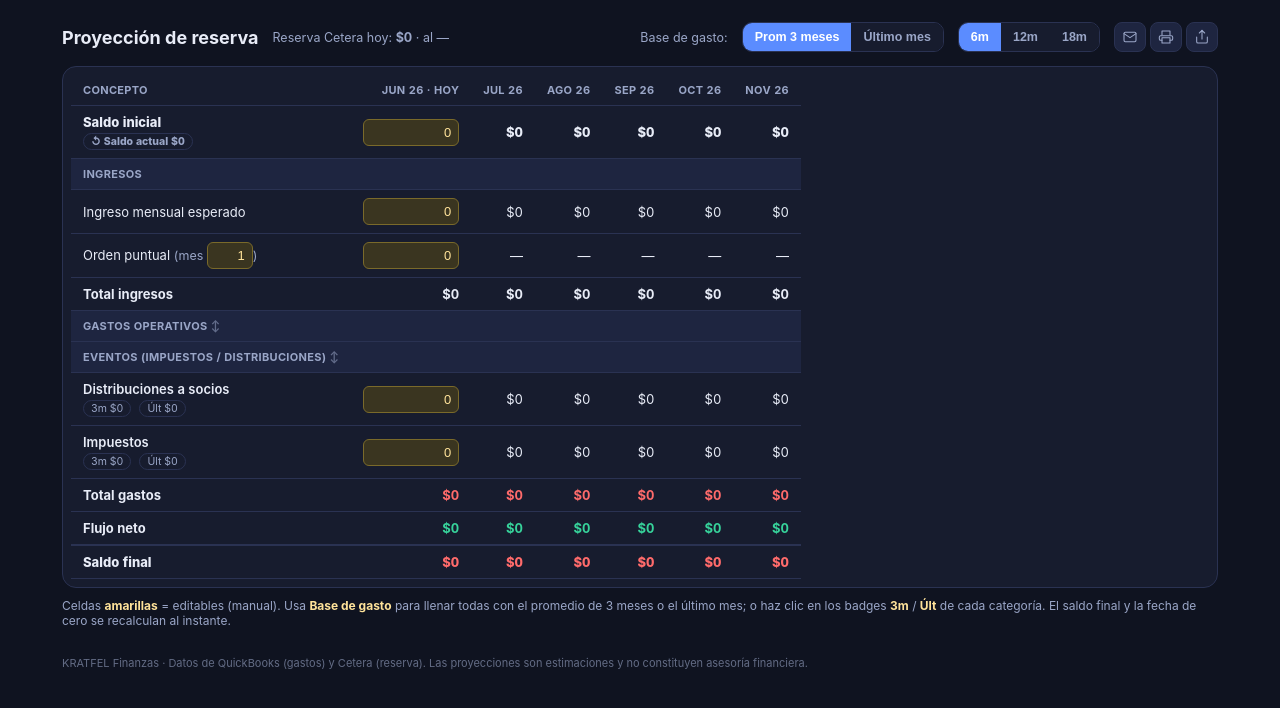
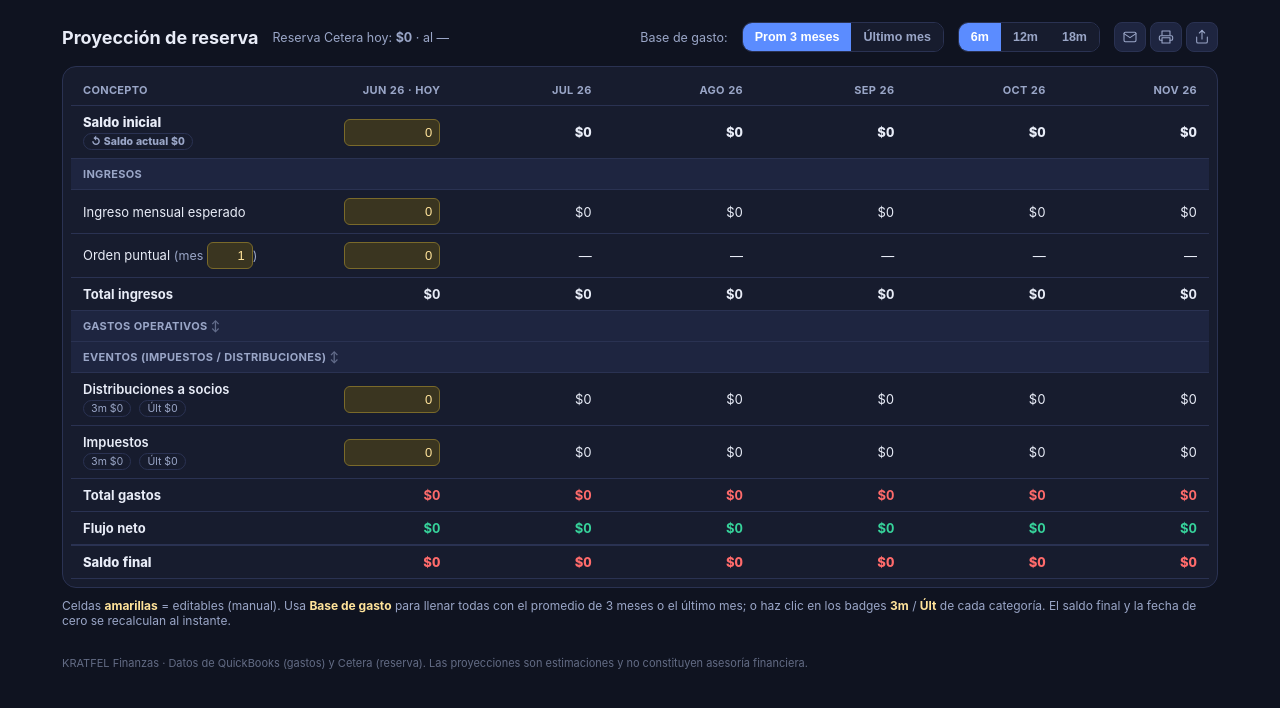
Before and after one commit to pabvi-a11y/kratfel-finanzas, a PHP site: page /forecast.php in a window 1280 px wide. Shown: the part 63-771 px from the top of the page. Run offline with PHP 8.4, Linux system fonts and the light colour scheme; the visitor is signed in with stand-in values (Sample User, id 1); data that the repository does not hold is empty.

Commit message:
Proyección: columnas equitativas con 6m (table-layout fixed + min-width dinámico, scroll con 12/18m)

```diff
--- a/forecast.php
+++ b/forecast.php
@@ -61,9 +61,9 @@ nav a.active{background:var(--panel2);color:var(--txt)}nav a:hover{color:var(--t
 .seg button.active{background:var(--acc);color:#fff}
 .muted{color:var(--mut);font-size:12.5px}
 .card{background:var(--panel);border:1px solid var(--line);border-radius:14px;padding:8px;overflow-x:auto}
-table{width:auto;border-collapse:collapse;font-size:13px;min-width:0}
+table{width:100%;table-layout:fixed;border-collapse:collapse;font-size:13px}
 th,td{padding:8px 12px;text-align:right;border-bottom:1px solid var(--line);font-variant-numeric:tabular-nums;white-space:nowrap}
-th:first-child,td:first-child{text-align:left;position:sticky;left:0;background:var(--panel);min-width:230px}
+th:first-child,td:first-child{text-align:left;position:sticky;left:0;background:var(--panel);width:230px}
 thead th{color:var(--mut);font-size:11px;text-transform:uppercase;letter-spacing:.3px}
 .sect td{background:var(--panel2);color:var(--mut);font-size:11px;text-transform:uppercase;letter-spacing:.3px;font-weight:700}
 .tot td{font-weight:700;border-top:1px solid var(--line)}
@@ -153,7 +153,7 @@ function render(){
   h+='<tr class="tot"><td>Total gastos</td>'; c.exp.forEach(v=>h+='<td class="neg">'+fmt(v)+'</td>'); h+='</tr>';
   h+='<tr class="tot"><td>Flujo neto</td>'; c.net.forEach(v=>h+='<td class="'+(v<0?'neg':'pos')+'">'+fmt(v)+'</td>'); h+='</tr>';
   h+='<tr class="end"><td>Saldo final</td>'; c.ea.forEach(v=>h+='<td class="'+(v<=0?'zero':'pos')+'">'+fmt(v)+'</td>'); h+='</tr>';
-  h+='</tbody>'; document.getElementById('grid').innerHTML=h;
+  h+='</tbody>'; document.getElementById('grid').innerHTML=h; document.getElementById('grid').style.minWidth=(230+months*100)+'px';
   // binds
   document.getElementById('edStart').onchange=e=>{state.start=num(e.target.value);render();};
   const rs=document.getElementById('resetStart'); if(rs) rs.onclick=()=>{state.start=D.saldo; render();};
```
